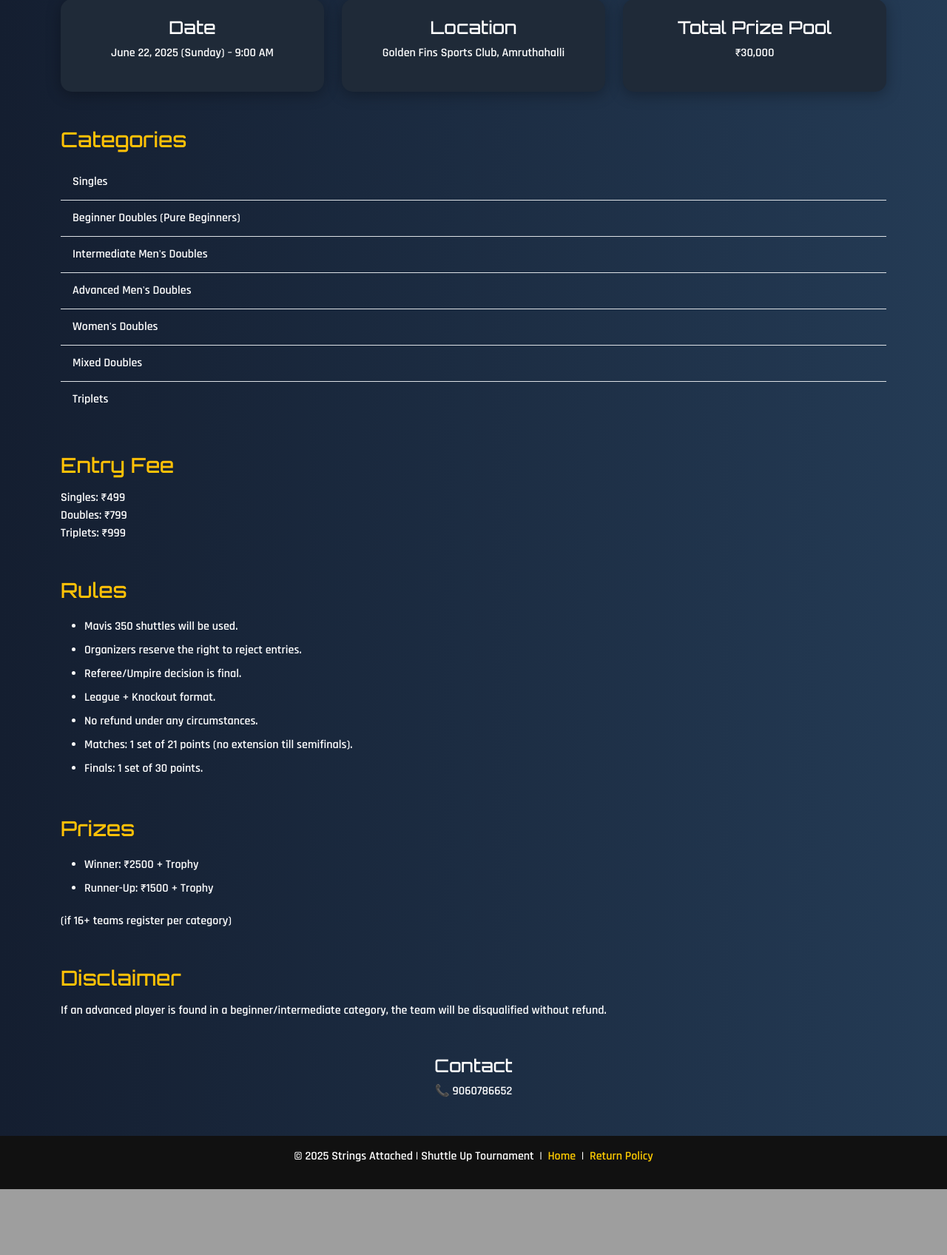
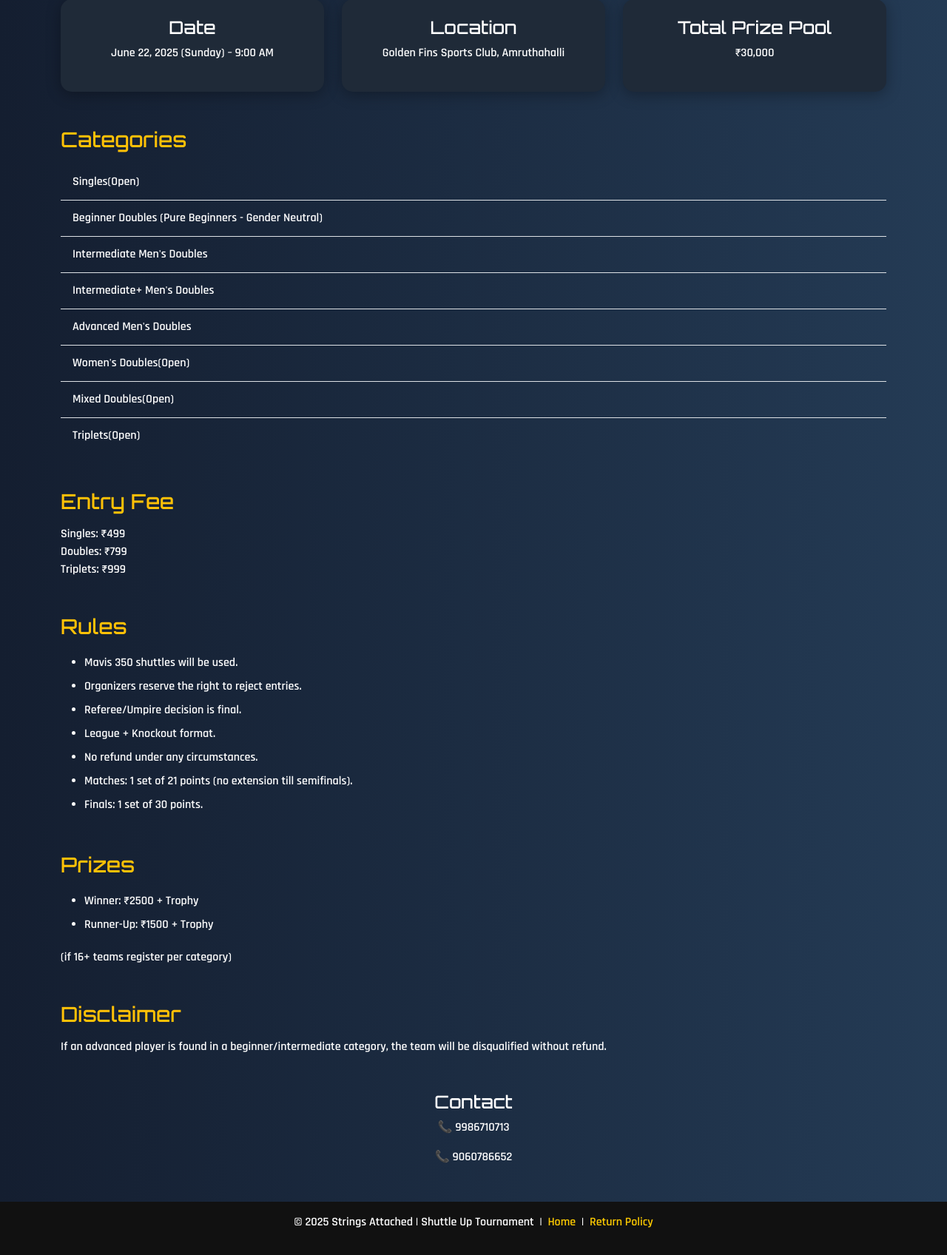
Before and after one commit to habelash/tournment, a Django app: page / in a window 1280 px wide. Shown: the part 671-2367 px from the top of the page at 74% size. Before the commit the page ends 2278 px from the top, so only its background shows below. Run offline with Django 5.2, Linux system fonts and the light colour scheme; parts of the project's set-up code (start-up, migrations or seed data) failed here and were passed over.

Commit message:
Updated home page

```diff
--- a/registration/templates/home.html
+++ b/registration/templates/home.html
@@ -169,13 +169,14 @@
   <section class="container my-5">
     <h3 class="mb-3 text-warning">Categories</h3>
     <ul class="list-group list-group-flush bg-transparent">
-      <li class="list-group-item bg-transparent text-white">Singles</li>
-      <li class="list-group-item bg-transparent text-white">Beginner Doubles (Pure Beginners)</li>
+      <li class="list-group-item bg-transparent text-white">Singles(Open)</li>
+      <li class="list-group-item bg-transparent text-white">Beginner Doubles (Pure Beginners - Gender Neutral)</li>
       <li class="list-group-item bg-transparent text-white">Intermediate Men's Doubles</li>
+      <li class="list-group-item bg-transparent text-white">Intermediate+ Men's Doubles</li>
       <li class="list-group-item bg-transparent text-white">Advanced Men's Doubles</li>
-      <li class="list-group-item bg-transparent text-white">Women's Doubles</li>
-      <li class="list-group-item bg-transparent text-white">Mixed Doubles</li>
-      <li class="list-group-item bg-transparent text-white">Triplets</li>
+      <li class="list-group-item bg-transparent text-white">Women's Doubles(Open)</li>
+      <li class="list-group-item bg-transparent text-white">Mixed Doubles(Open)</li>
+      <li class="list-group-item bg-transparent text-white">Triplets(Open)</li>
     </ul>
   </section>
 
@@ -213,6 +214,7 @@
 
   <section class="container text-center my-5">
     <h4>Contact</h4>
+    <p>📞 <strong>9986710713</strong></p>
     <p>📞 <strong>9060786652</strong></p>
   </section>
 
```
